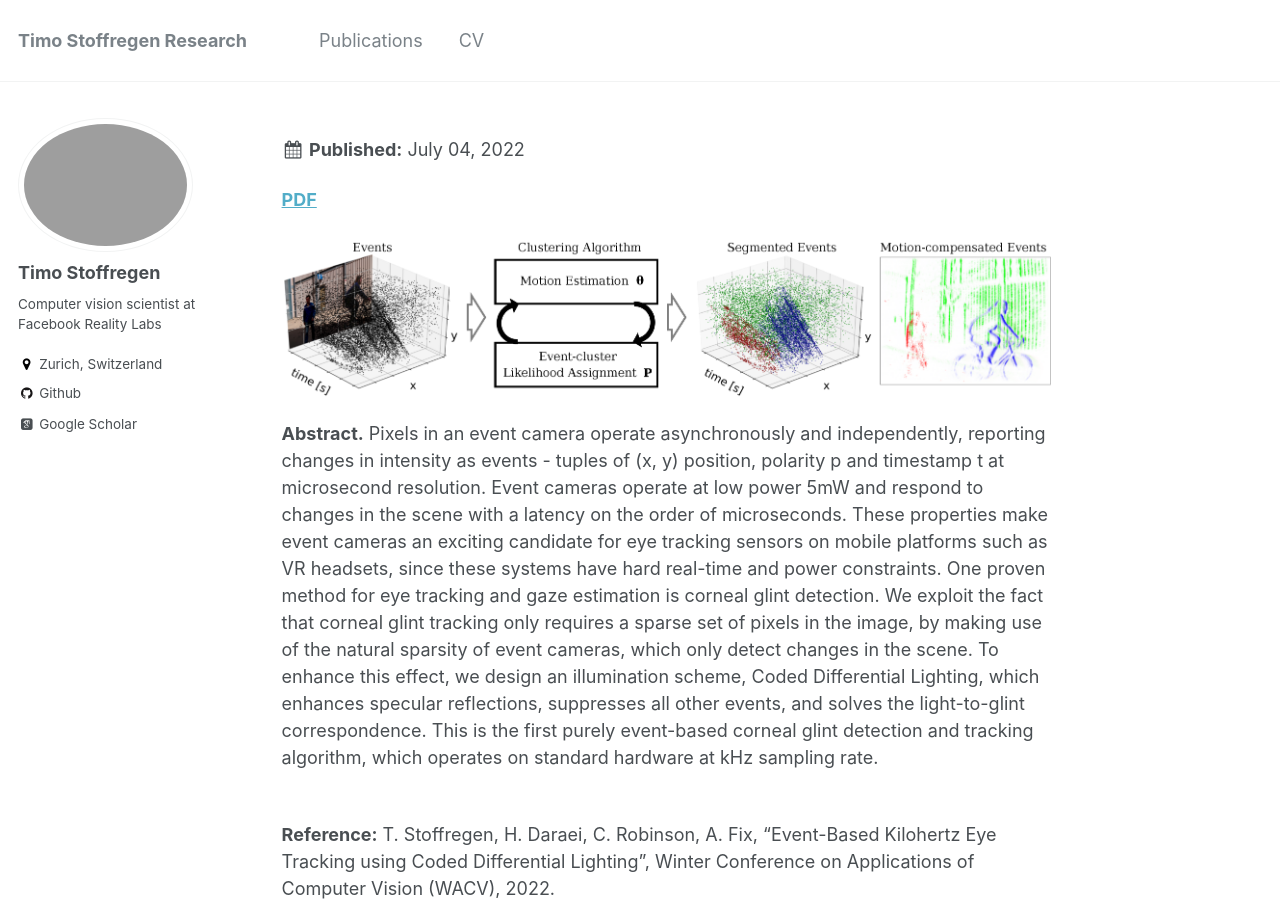
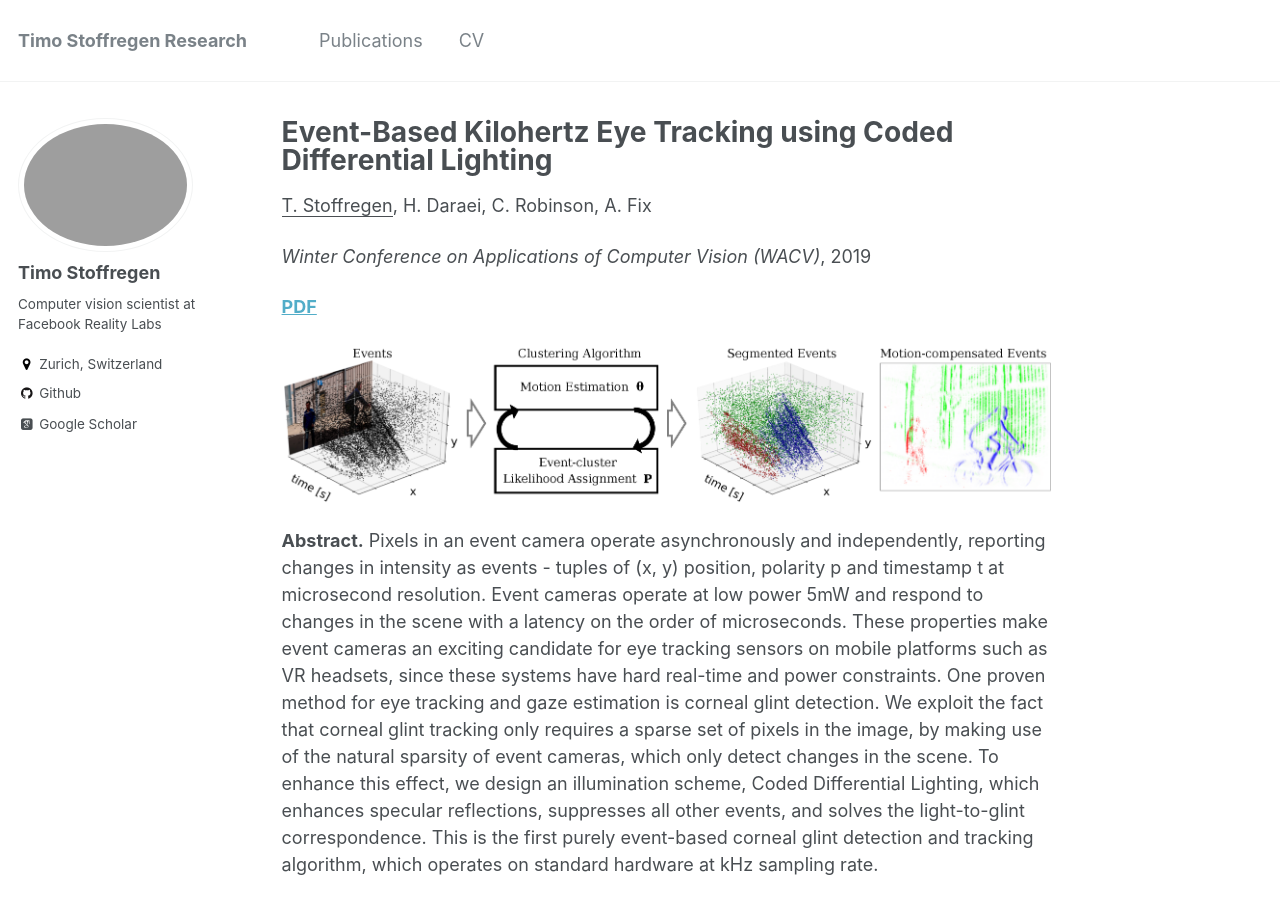
Before and after one commit to TimoStoff/TimoStoff.github.io, a Jekyll site: the page built from _publications/2022_WACV.md, in a window 1280 px wide and 900 px high. Built offline with Jekyll 4.4.1, drawn with Linux system fonts in a browser that asks for light colours; some web fonts are replaced.

Commit message:
Fixed typo

```diff
--- a/_publications/2022_WACV.md
+++ b/_publications/2022_WACV.md
@@ -1,6 +1,6 @@
 ---
 title: "Event-Based Kilohertz Eye Tracking using Coded Differential Lighting"
-author: "<u>T. Stoffregen</u>, H. Daraei, C. Robinson, A. Fix""
+author: "<u>T. Stoffregen</u>, H. Daraei, C. Robinson, A. Fix"
 collection: publications
 permalink: /22WACV
 excerpt:
```
Also changed, not shown: 1 other file.
